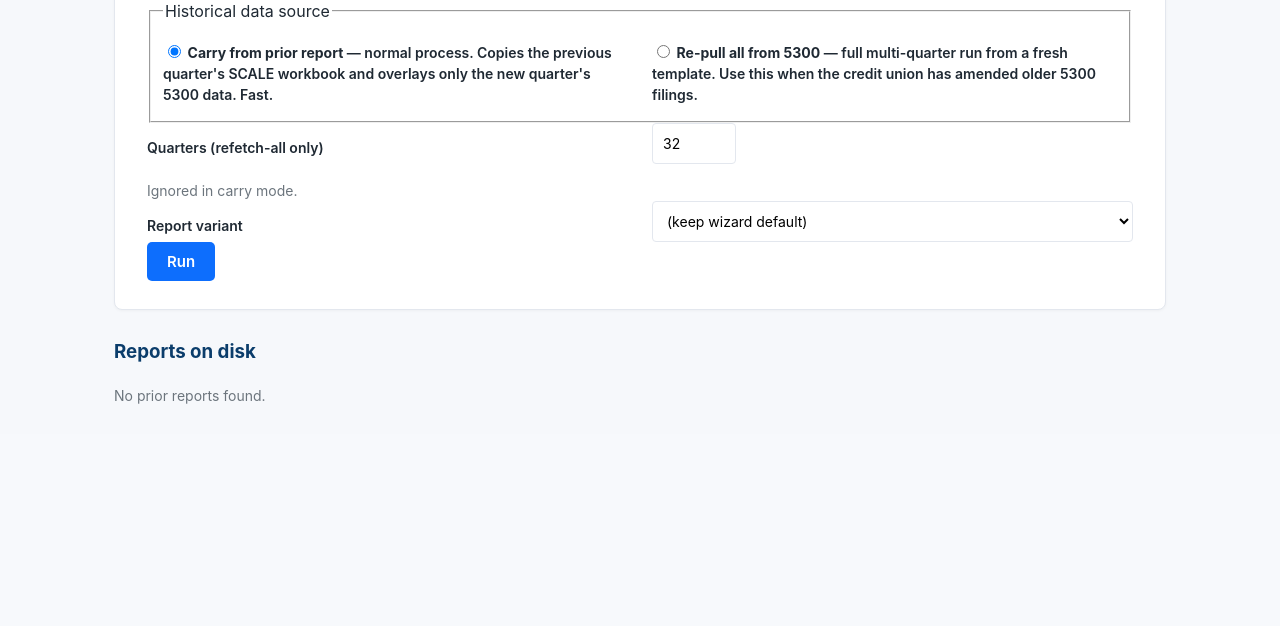
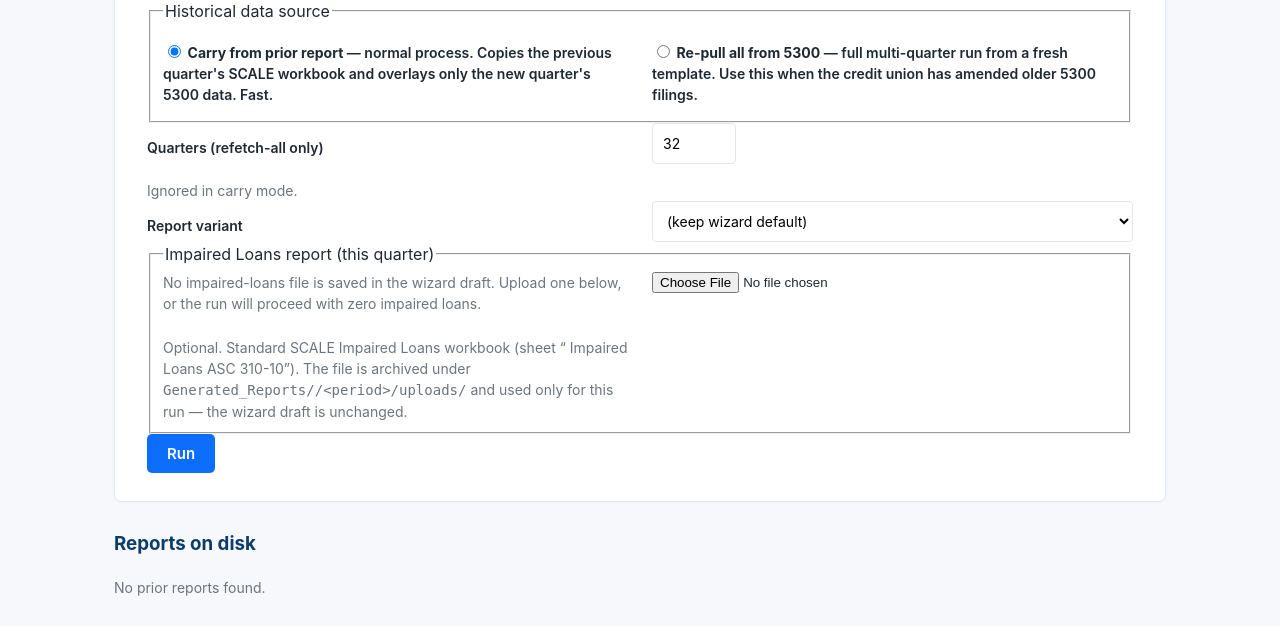
Before and after one commit to bevans-tctrisk/CECL, a Flask app: template cecl_ui/templates/scale_runs/cu_dashboard.html in a window 1280 px wide. Shown: the part 487-1113 px from the top of the page. Before the commit the page ends 891 px from the top, so only its background shows below. Run offline with Flask 3, Linux system fonts and the light colour scheme; the template is opened without the code that fills it, so the values that code supplies are empty.

Commit message:
SCALE Runs: allow per-run impaired loans upload
New Run form on the SCALE Runs CU dashboard now accepts an Impaired Loans .xlsx upload (optional). When provided:

- file is archived under Generated_Reports/<short>/<period>/uploads/

- parsed via impaired_loader.parse_file

- overrides state.scale.impaired_file for THIS run only (wizard draft is NOT modified)

When omitted, behaviour is unchanged: the run uses whatever impaired file the SCALE wizard last saved.

Dashboard also surfaces what the wizard currently has saved (filename, row count, total balance) so the user can decide whether to override.

```diff
--- a/cecl_ui/templates/scale_runs/cu_dashboard.html
+++ b/cecl_ui/templates/scale_runs/cu_dashboard.html
@@ -17,6 +17,7 @@
 <h3>Run a new quarter</h3>
 <form method="post"
       action="{{ url_for('scale_runs.run', short_name=cu.short_name) }}"
+      enctype="multipart/form-data"
       class="card">
 
   <div class="form-row">
@@ -64,6 +65,33 @@
     </select>
   </div>
 
+  <fieldset class="form-row">
+    <legend>Impaired Loans report (this quarter)</legend>
+    {% if saved_impaired %}
+      <p class="muted" style="margin:0 0 0.5em 0;">
+        Wizard has saved: <code>{{ saved_impaired.filename }}</code>
+        &mdash; {{ saved_impaired.row_count }} row(s),
+        ${{ '{:,.2f}'.format(saved_impaired.total_balance) }}
+        {% if saved_impaired.period %}(period {{ saved_impaired.period }}){% endif %}.
+        Leave the field below blank to reuse it.
+      </p>
+    {% else %}
+      <p class="muted" style="margin:0 0 0.5em 0;">
+        No impaired-loans file is saved in the wizard draft.
+        Upload one below, or the run will proceed with zero impaired loans.
+      </p>
+    {% endif %}
+    <input type="file" name="impaired_file" id="impaired_file"
+           accept=".xlsx,.xlsm,.xls">
+    <small class="muted">
+      Optional. Standard SCALE Impaired Loans workbook
+      (sheet&nbsp;&ldquo;&nbsp;Impaired Loans ASC 310-10&rdquo;).
+      The file is archived under
+      <code>Generated_Reports/{{ cu.short_name }}/&lt;period&gt;/uploads/</code>
+      and used only for this run &mdash; the wizard draft is unchanged.
+    </small>
+  </fieldset>
+
   <div class="form-actions">
     <button type="submit" class="btn btn-primary">Run</button>
   </div>
```
Also changed, not shown: cecl_ui/routes/scale_runs.py (+75 -0 lines).
